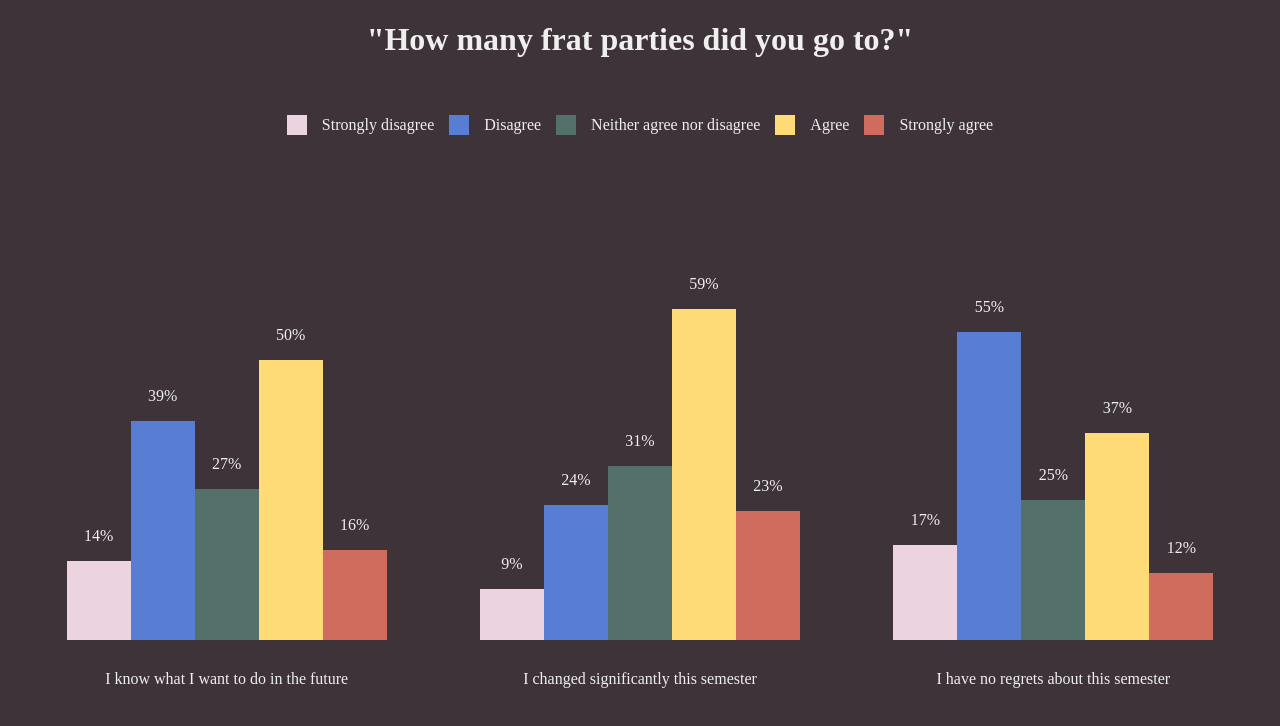
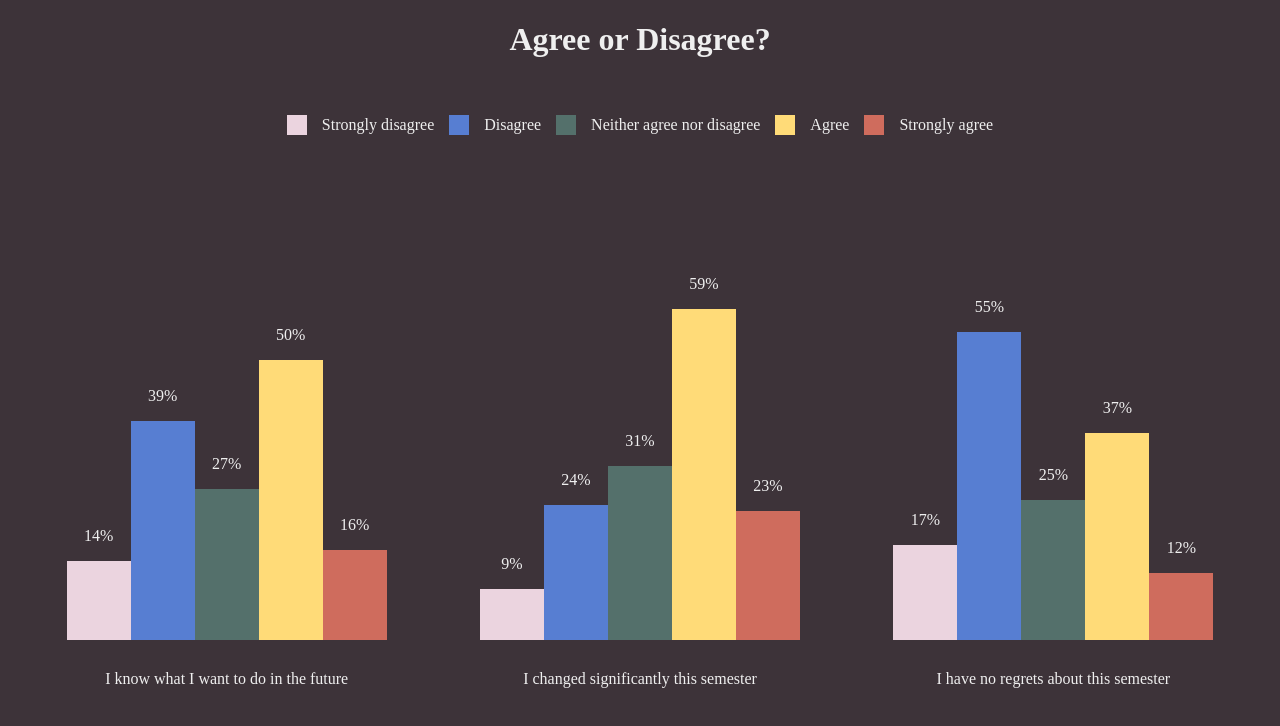
Before and after one commit to PennSpark/sp22-red-penn-playbook, a React (Create React App) app in the folder client/: page /penn-wrapped/11 in a window 1280 px wide. Shown: the top 726 px of the page. Built offline with nearby package versions, Linux system fonts and the light colour scheme; a small style sheet from the web is missing; a web font is replaced by a local one.

Commit message:
anim + title

```diff
--- a/client/src/components/penn-wrapped/LookingBack.js
+++ b/client/src/components/penn-wrapped/LookingBack.js
@@ -7,7 +7,7 @@ const LookingBack = () => {
     <div className="pw-container" style={{background: '#3D3339'}}>
       {""}
       <div class="lb-container">
-      <h1 style = {{textAlign: 'center', color: '#efefef'}}>"How many frat parties did you go to?"</h1>
+      <h1 style = {{textAlign: 'center', color: '#efefef'}}>Agree or Disagree?</h1>
         <div class="key">
           <div class="box1" />
           <p>Strongly disagree</p>
--- a/client/src/components/penn-wrapped/MBTI.js
+++ b/client/src/components/penn-wrapped/MBTI.js
@@ -2,9 +2,9 @@ import React, { useContext, useState } from 'react'
 import { useParams, Link } from "react-router-dom"
 import './MBTI.scss'
 
-const MBTI = () => {
+const MBTI = (p) => {
     return (
-        <div className="pw-container mbti-block">
+        <div className="pw-container mbti-block" key={p.slide}>
             <div class="mbti-container">
                 <h1>Our personality is</h1>
                 <div class="trait-pair-container">
--- a/client/src/components/penn-wrapped/PennWrappedCarousel.js
+++ b/client/src/components/penn-wrapped/PennWrappedCarousel.js
@@ -66,7 +66,7 @@ export default function Works() {
               {d.id == "CloseFriends" && <CloseFriends />}
               {d.id == "FratParties" && <FratParties />}
               {d.id == "LookingBack" && <LookingBack />}
-              {d.id == "MBTI" && <MBTI />}
+              {d.id == "MBTI" && <MBTI slide={currentSlide}/>}
               {d.id == "TimesCried" && <TimesCried />}
             </div>
           </div>
```
